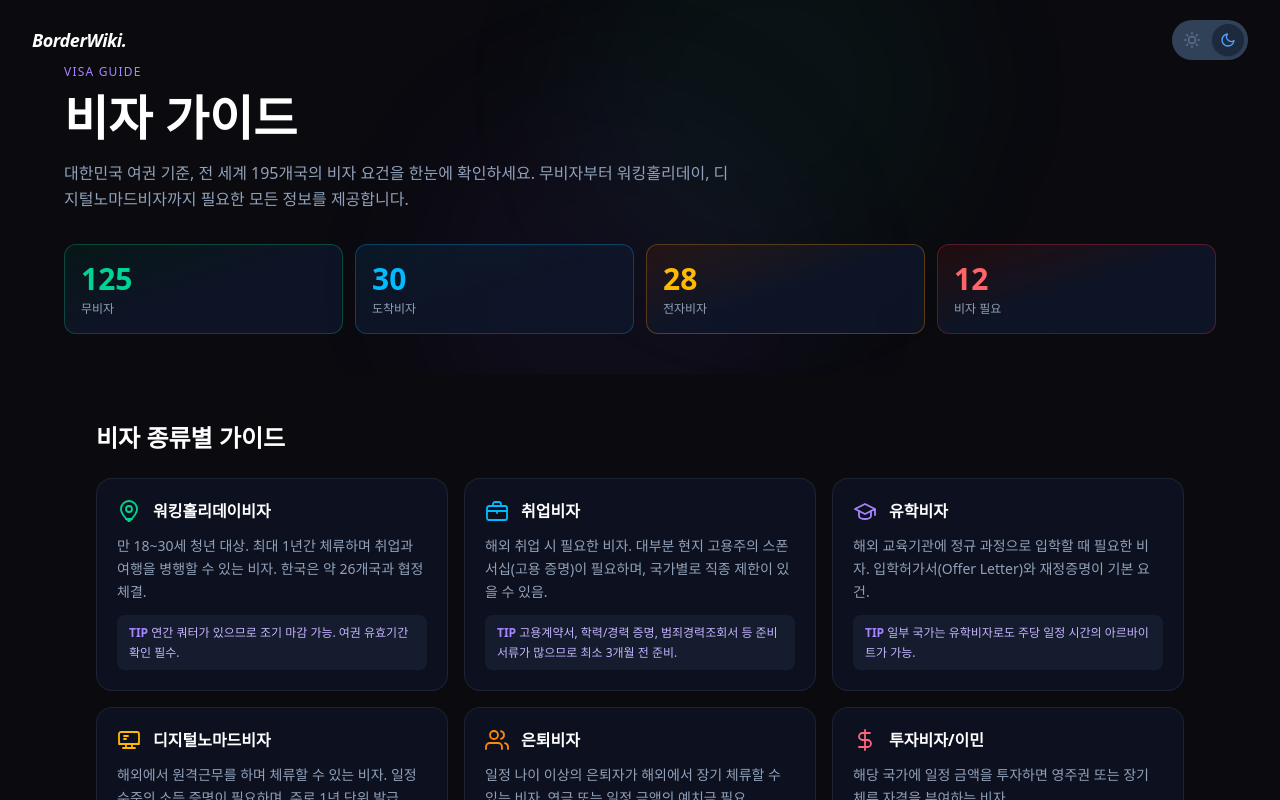
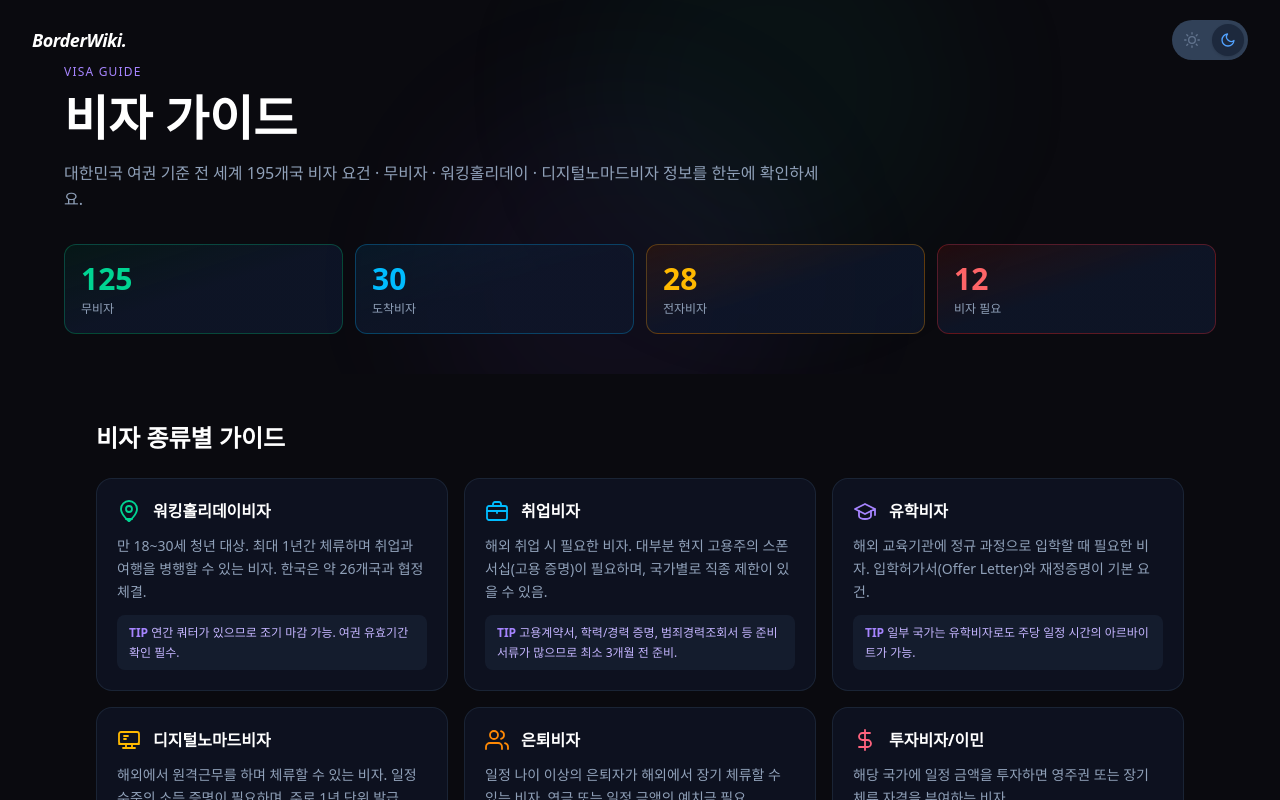
Before and after one commit to Bodr-Guide/Bodr-Guide, a Next.js app: page /visa-guide in a window 1280 px wide. Shown: the top 800 px of the page. Built offline with nearby package versions, Linux system fonts and the light colour scheme.

Commit message:
style: 비자 가이드 설명 문구 한 줄로 간결하게 변경
Co-Authored-By: Claude Opus 4.6 <noreply@anthropic.com>

```diff
--- a/src/app/visa-guide/page.tsx
+++ b/src/app/visa-guide/page.tsx
@@ -173,10 +173,8 @@ export default function VisaGuidePage() {
           <h1 className="text-3xl sm:text-5xl font-extrabold text-slate-900 dark:text-white leading-tight mb-3">
             비자 가이드
           </h1>
-          <p className="text-sm sm:text-base text-slate-500 dark:text-slate-400 leading-relaxed max-w-2xl">
-            대한민국 여권 기준, 전 세계 {countries.length}개국의 비자 요건을
-            한눈에 확인하세요. 무비자부터 워킹홀리데이, 디지털노마드비자까지
-            필요한 모든 정보를 제공합니다.
+          <p className="text-sm sm:text-base text-slate-500 dark:text-slate-400 leading-relaxed max-w-3xl">
+            대한민국 여권 기준 전 세계 {countries.length}개국 비자 요건 · 무비자 · 워킹홀리데이 · 디지털노마드비자 정보를 한눈에 확인하세요.
           </p>
 
           {/* 요약 통계 */}
```
